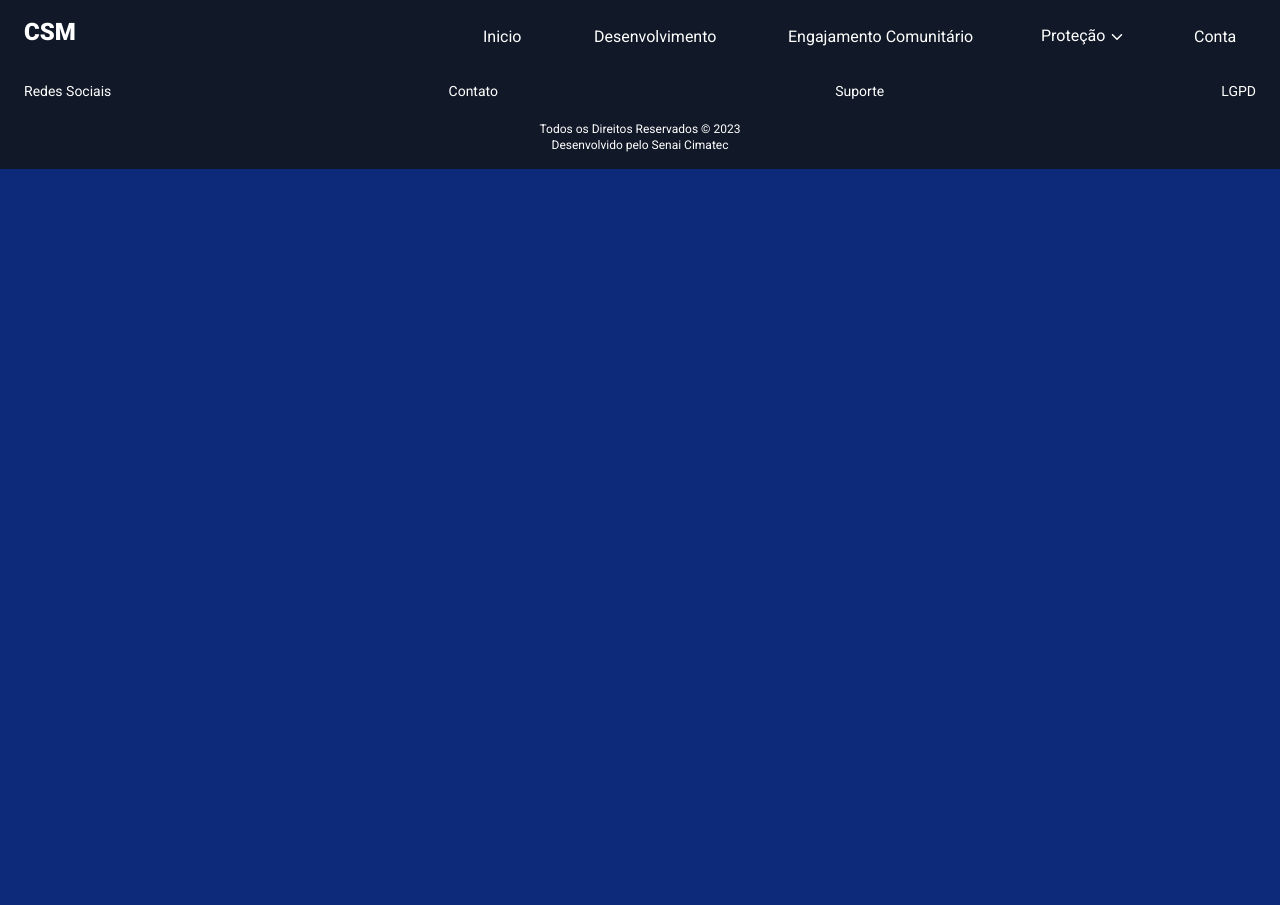
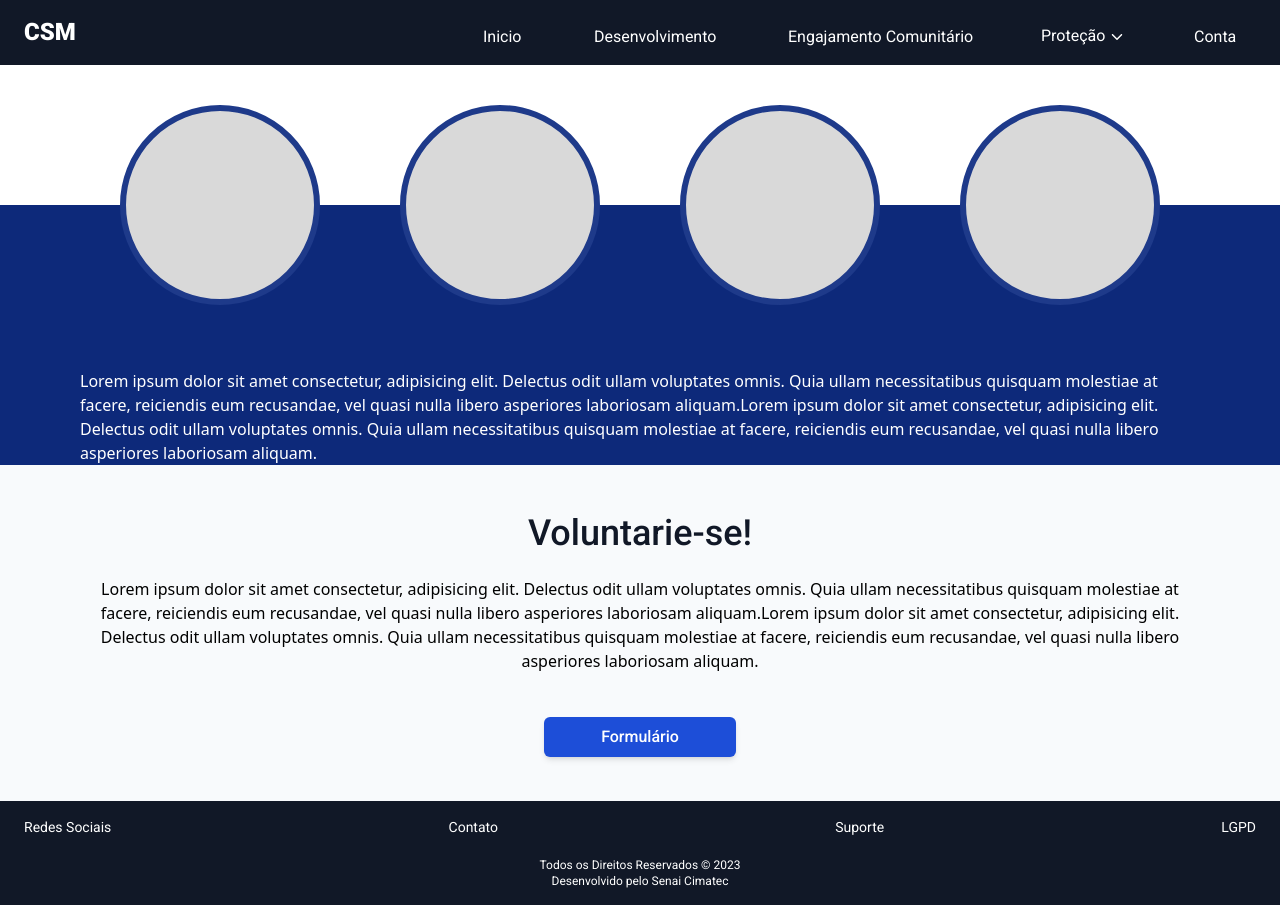
Before and after one commit to Awi-24/CSM_Front-End, a React (Vite) app in the folder front/: page /engajamento in a window 1280 px wide. Before the commit the page ends 800 px from the top, so only its background shows below. Built offline with nearby package versions, Linux system fonts and the light colour scheme.

Commit message:
Desenvolvimento da Tela de Engajamento#1

```diff
--- a/front/src/App.tsx
+++ b/front/src/App.tsx
@@ -9,6 +9,7 @@ import Juridico from './pages/juridico/Juridico';
 import Aulas from './pages/desenvolvimento/Desenvolvimento';
 import Login from './pages/login/Login';
 import Registro from './pages/registro/Registro';
+import Engajamento from './pages/engajamento/Engajamento';
 
 
 function App() {
@@ -20,6 +21,7 @@ function App() {
       <Routes>
         <Route path='/' Component={Landing}/>
         <Route path='/desenvolvimento' Component={Desenvolvimento}/>
+        <Route path='/engajamento' Component={Engajamento}/>
         <Route path="/voluntariado" Component ={Voluntariado}/>
         <Route path="/proteção/juridica" Component={Juridico}/>
         <Route path="/aulas" Component={Aulas}/>
--- a/front/src/pages/engajamento/Engajamento.tsx
+++ b/front/src/pages/engajamento/Engajamento.tsx
@@ -1,9 +1,51 @@
+import BoxCard from "../../components/CardBox";
 
 function Engajamento() {
   return (
-    <div className="">
+    <div className="  bg-landing w-full ">
+      <div className=" p-10 h-full w-full bg-abrupt-gradient2">
+
+        <div className="  flex flex-row justify-evenly ">
+          <div className=" w-[200px] h-[200px] top-[-6px] left-[-6px] bg-[#d9d9d9] rounded-[200px] border-[6px] border-solid border-blue-900" />
+          <div className=" w-[200px] h-[200px] top-[-6px] left-[-6px] bg-[#d9d9d9] rounded-[200px] border-[6px] border-solid border-blue-900" />
+          <div className=" w-[200px] h-[200px] top-[-6px] left-[-6px] bg-[#d9d9d9] rounded-[200px] border-[6px] border-solid border-blue-900" />
+          <div className=" w-[200px] h-[200px] top-[-6px] left-[-6px] bg-[#d9d9d9] rounded-[200px] border-[6px] border-solid border-blue-900" />
+        </div>
+
+      </div>
+
+      <div className=" font-robot font-medium pt-6 mx-20 text-white">
+          {" "}
+          Lorem ipsum dolor sit amet consectetur, adipisicing elit. Delectus
+          odit ullam voluptates omnis. Quia ullam necessitatibus quisquam
+          molestiae at facere, reiciendis eum recusandae, vel quasi nulla libero
+          asperiores laboriosam aliquam.Lorem ipsum dolor sit amet consectetur,
+          adipisicing elit. Delectus odit ullam voluptates omnis. Quia ullam
+          necessitatibus quisquam molestiae at facere, reiciendis eum
+          recusandae, vel quasi nulla libero asperiores laboriosam aliquam.
+        </div>
+
+      <div className="bg-slate-50 text-center ">
+        <p className="font-roboto text-center text-4xl  font-medium text-gray-900 pt-12">
+          Voluntarie-se!
+        </p>
+
+        <div className=" font-robot font-medium pt-6 mx-20">
+          {" "}
+          Lorem ipsum dolor sit amet consectetur, adipisicing elit. Delectus
+          odit ullam voluptates omnis. Quia ullam necessitatibus quisquam
+          molestiae at facere, reiciendis eum recusandae, vel quasi nulla libero
+          asperiores laboriosam aliquam.Lorem ipsum dolor sit amet consectetur,
+          adipisicing elit. Delectus odit ullam voluptates omnis. Quia ullam
+          necessitatibus quisquam molestiae at facere, reiciendis eum
+          recusandae, vel quasi nulla libero asperiores laboriosam aliquam.
+        </div>
+
+        <button className="w-48 bg-blue-700 text-white my-11 hover:bg-blue-500 font-roboto font-medium py-2 px-6 rounded-md shadow-md focus:outline-none">
+          <span className="">Formulário</span>
+        </button>
+      </div>
     </div>
-
   );
 }
 
--- a/front/tailwind.config.js
+++ b/front/tailwind.config.js
@@ -20,6 +20,7 @@ export default {
       },
       backgroundImage: {
         'abrupt-gradient': 'linear-gradient(to bottom, #0D297A 50%, white 50%)',
+        'abrupt-gradient2': 'linear-gradient(to bottom, white 50%, #0D297A 50%)',
         'bg-aulas': "url('./image-aulas.png')",
         'pattern': "url('./y-so-serious-white.png')"
       },
```
